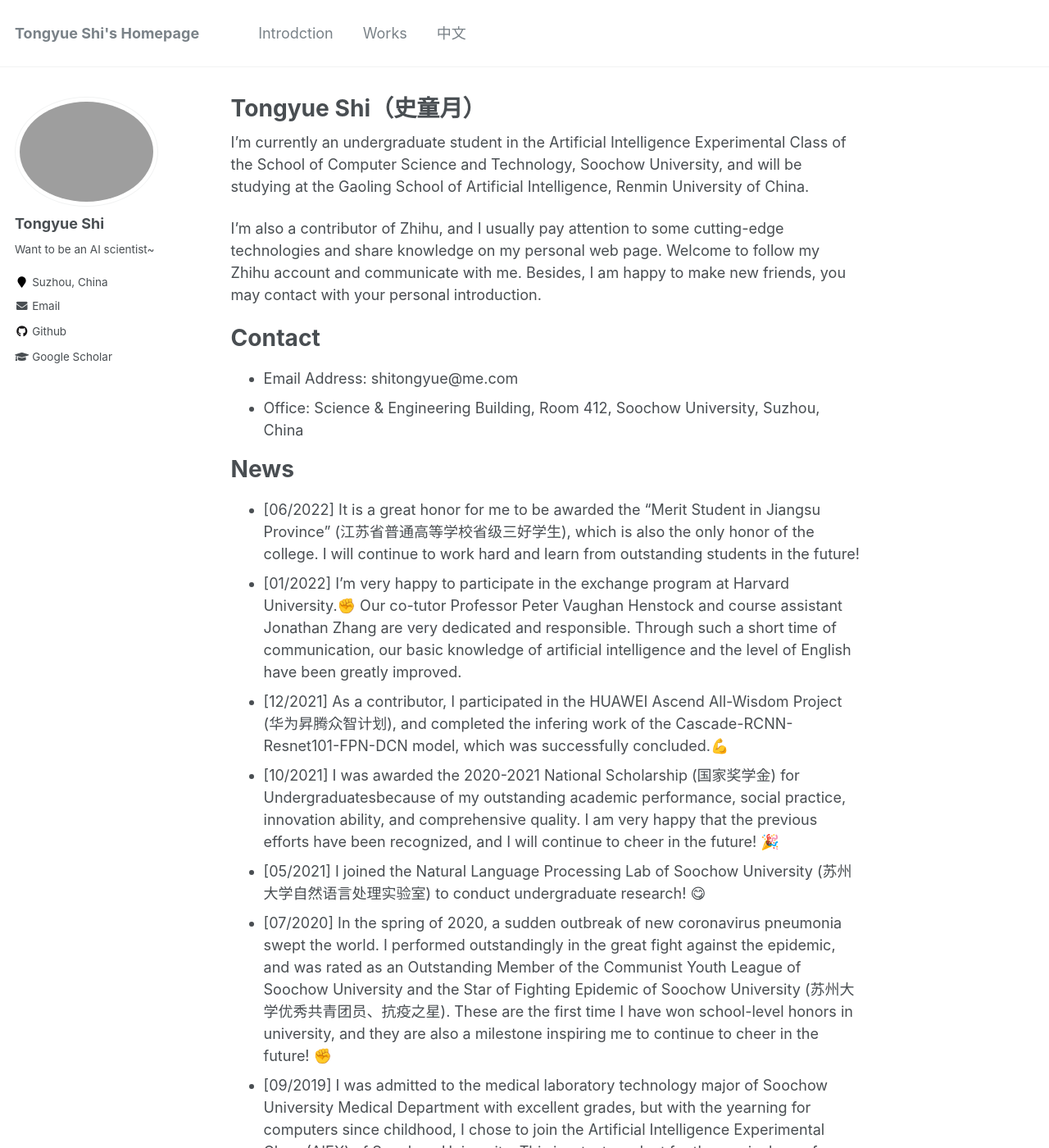
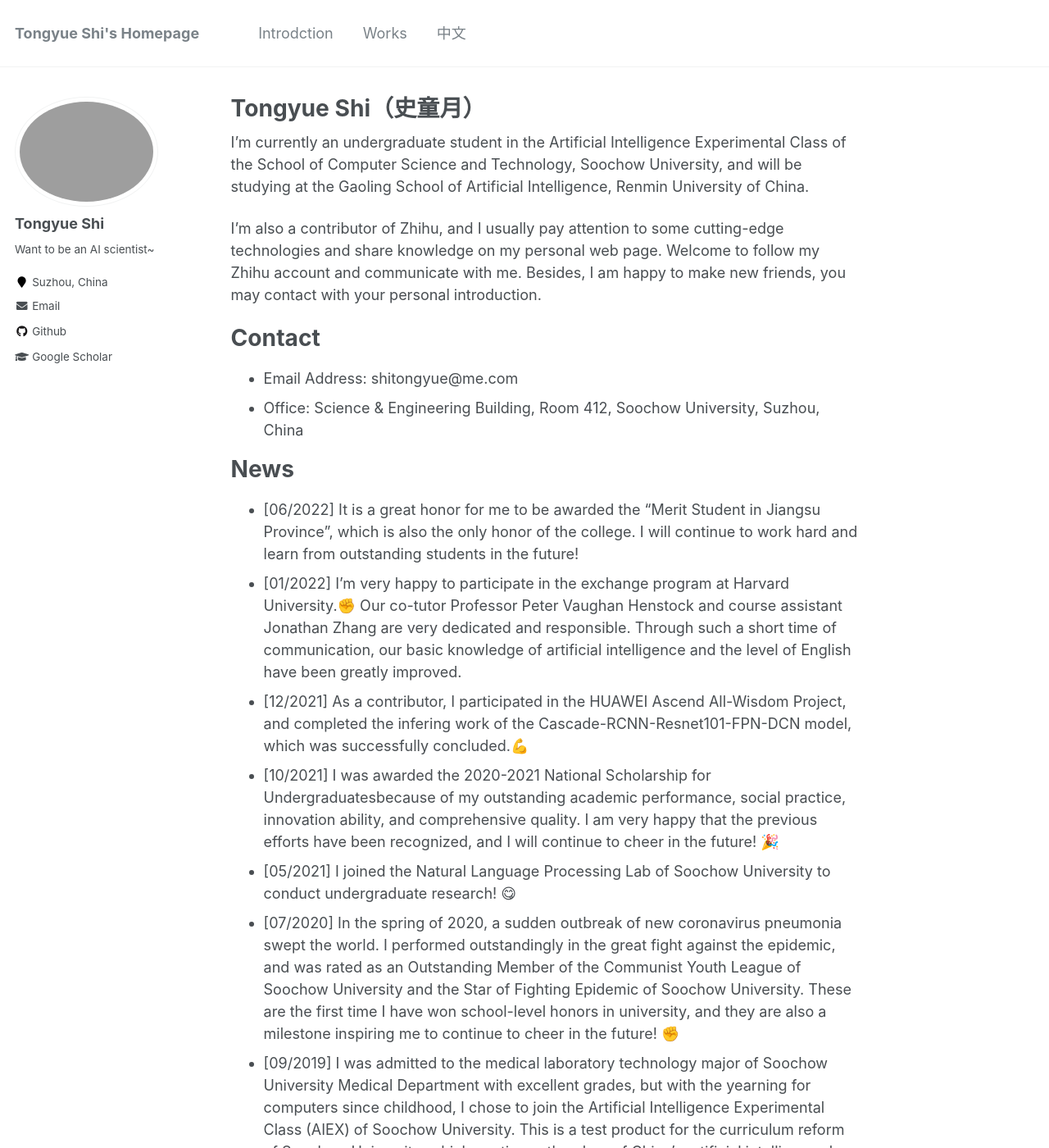
Before and after one commit to perfectboy666/perfectboy666.github.io, a Jekyll site: the page built from _pages/about.md, in a window 1280 px wide and 1400 px high. Shown: the whole window at 82% size. Built offline with Jekyll 4.4.1, drawn with Linux system fonts in a browser that asks for light colours.

Commit message:
Update about.md

```diff
--- a/_pages/about.md
+++ b/_pages/about.md
@@ -21,10 +21,10 @@ Contact
 
 News
 ======
-* [06/2022] It is a great honor for me to be awarded the "Merit Student in Jiangsu Province" (江苏省普通高等学校省级三好学生), which is also the only honor of the college. I will continue to work hard and learn from outstanding students in the future!
+* [06/2022] It is a great honor for me to be awarded the "Merit Student in Jiangsu Province", which is also the only honor of the college. I will continue to work hard and learn from outstanding students in the future!
 * [01/2022] I'm very happy to participate in the exchange program at Harvard University.✊ Our co-tutor Professor Peter Vaughan Henstock and course assistant Jonathan Zhang are very dedicated and responsible. Through such a short time of communication, our basic knowledge of artificial intelligence and the level of English have been greatly improved.
-* [12/2021] As a contributor, I participated in the HUAWEI Ascend All-Wisdom Project (华为昇腾众智计划), and completed the infering work of the Cascade-RCNN-Resnet101-FPN-DCN model, which was successfully concluded.💪
-* [10/2021] I was awarded the 2020-2021 National Scholarship (国家奖学金) for Undergraduatesbecause of my outstanding academic performance, social practice, innovation ability, and comprehensive quality. I am very happy that the previous efforts have been recognized, and I will continue to cheer in the future! 🎉
-* [05/2021] I joined the Natural Language Processing Lab of Soochow University (苏州大学自然语言处理实验室) to conduct undergraduate research! 😋
-* [07/2020] In the spring of 2020, a sudden outbreak of new coronavirus pneumonia swept the world. I performed outstandingly in the great fight against the epidemic, and was rated as an Outstanding Member of the Communist Youth League of Soochow University and the Star of Fighting Epidemic of Soochow University (苏州大学优秀共青团员、抗疫之星). These are the first time I have won school-level honors in university, and they are also a milestone inspiring me to continue to cheer in the future! ✊
+* [12/2021] As a contributor, I participated in the HUAWEI Ascend All-Wisdom Project, and completed the infering work of the Cascade-RCNN-Resnet101-FPN-DCN model, which was successfully concluded.💪
+* [10/2021] I was awarded the 2020-2021 National Scholarship for Undergraduatesbecause of my outstanding academic performance, social practice, innovation ability, and comprehensive quality. I am very happy that the previous efforts have been recognized, and I will continue to cheer in the future! 🎉
+* [05/2021] I joined the Natural Language Processing Lab of Soochow University to conduct undergraduate research! 😋
+* [07/2020] In the spring of 2020, a sudden outbreak of new coronavirus pneumonia swept the world. I performed outstandingly in the great fight against the epidemic, and was rated as an Outstanding Member of the Communist Youth League of Soochow University and the Star of Fighting Epidemic of Soochow University. These are the first time I have won school-level honors in university, and they are also a milestone inspiring me to continue to cheer in the future! ✊
 * [09/2019] I was admitted to the medical laboratory technology major of Soochow University Medical Department with excellent grades, but with the yearning for computers since childhood, I chose to join the Artificial Intelligence Experimental Class (AIEX) of Soochow University. This is a test product for the curriculum reform of Soochow University, which continues the glory of China's artificial intelligence by selecting outstanding students. 💪
```
